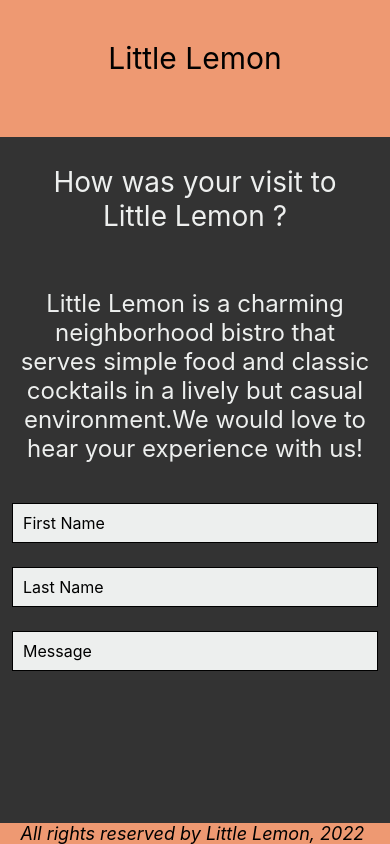
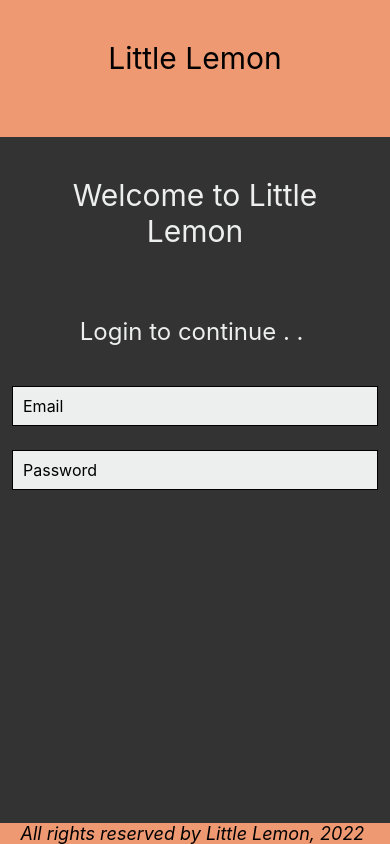
Before and after one commit to Bhumi0702/LittleLemonApp, a React Native app: screen / in a window 390 px wide. Built offline with nearby package versions, Linux system fonts and the light colour scheme.

Commit message:
TextInput Componenets

```diff
--- a/App.js
+++ b/App.js
@@ -4,13 +4,14 @@
 import WelcomeScreen from './components/WelcomeScreen';
 import MenuItems from './components/MenuItems';
 import FeedbackForm from './components/FeedbackForm';
+import LoginScreen from './components/LoginScreen';
 
 export default function App() {
 	return (
 		<>
 			<View style={styles.container}>
 				<LittleLemonHeader />
-				<FeedbackForm />
+				<LoginScreen />
 			</View>
 
 			<View
--- a/components/FeedbackForm.js
+++ b/components/FeedbackForm.js
@@ -28,7 +28,21 @@
 					placeholder="Last Name"
 					onChangeText={onChangeLastName}
 				/>
-				<TextInput style={styles.input} value={message} placeholder="Message" onChangeText={onChangeMessage} />
+				<TextInput
+					style={styles.input}
+					value={phoneNumber}
+					placeholder="Phone Number"
+					onChangeText={onChangePhoneNumber}
+					keyboardType={'phone-pad'}
+				/>
+				<TextInput
+					style={styles.input}
+					value={message}
+					placeholder="Please leave Feedback"
+					onChangeText={onChangeMessage}
+					multiline={true}
+					maxLength={250}
+				/>
 			</ScrollView>
 		</KeyboardAvoidingView>
 	);
--- /dev/null
+++ b/components/LoginScreen.js
@@ -0,0 +1,64 @@
+import { ScrollView, Text, TextInput, StyleSheet, Alert } from 'react-native';
+import React, { useState } from 'react';
+
+export default function LoginScreen() {
+	const [ email, onChangeEmail ] = useState('');
+	const [ password, onChangePassword ] = useState('');
+
+	return (
+		<ScrollView style={styles.container}>
+			<Text style={styles.headerText}>Welcome to Little Lemon</Text>
+			<Text style={styles.regularText}>Login to continue . . </Text>
+			<TextInput
+				style={styles.input}
+				value={email}
+				placeholder="Email"
+				onChangeText={onChangeEmail}
+				keyboardType={'email-address'}
+				onFocus={() => {
+					Alert.alert('Email is focussed');
+				}}
+				onBlur={() => {
+					Alert.alert('Email is now blurred');
+				}}
+			/>
+			<TextInput
+				secureTextEntry={true}
+				style={styles.input}
+				value={password}
+				placeholder="Password"
+				onChangeText={onChangePassword}
+				keyboardType={'default'}
+				clearButtonMode={'always'}
+			/>
+		</ScrollView>
+	);
+}
+
+const styles = StyleSheet.create({
+	container: {
+		flex: 1
+	},
+	headerText: {
+		padding: 40,
+		fontSize: 30,
+		color: '#EDEFEE',
+		textAlign: 'center'
+	},
+	regularText: {
+		fontSize: 24,
+		padding: 20,
+		marginVertical: 8,
+		color: '#EDEFEE',
+		textAlign: 'center'
+	},
+	input: {
+		height: 40,
+		margin: 12,
+		borderWidth: 1,
+		padding: 10,
+		fontSize: 16,
+		borderColor: 'EDEFEE',
+		backgroundColor: '#EDEFEE'
+	}
+});
```
